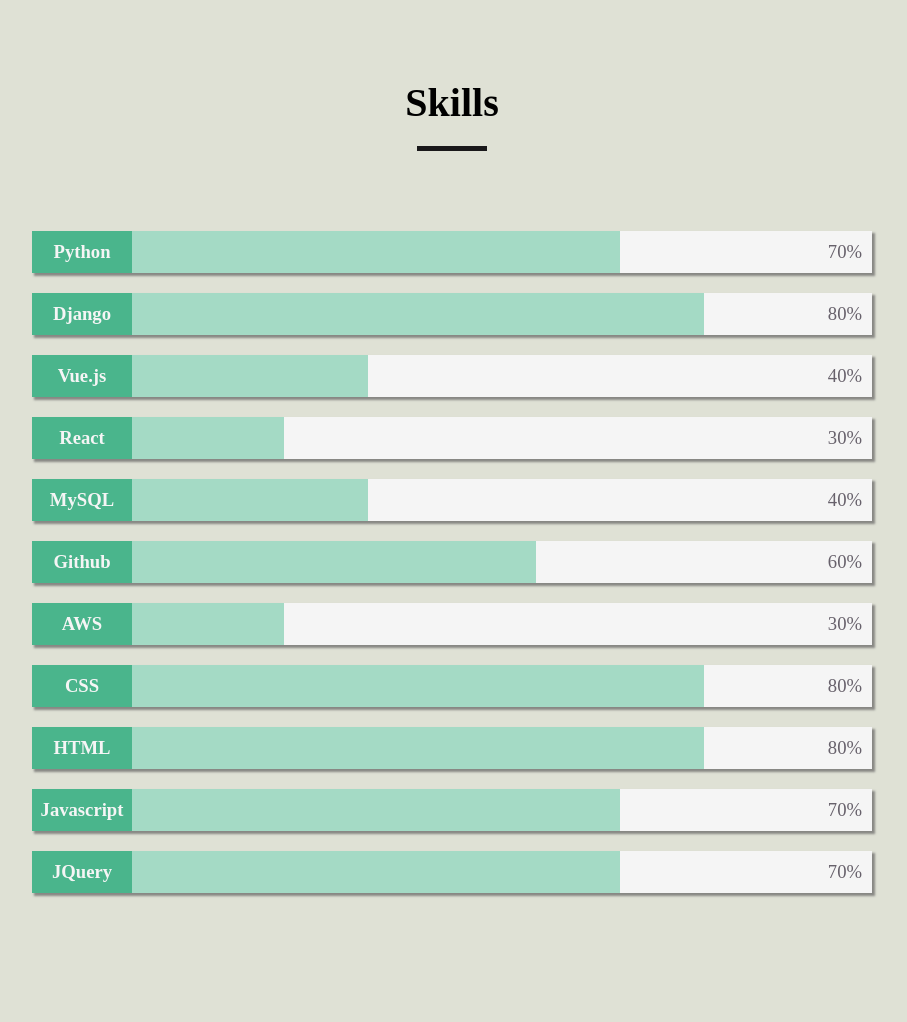
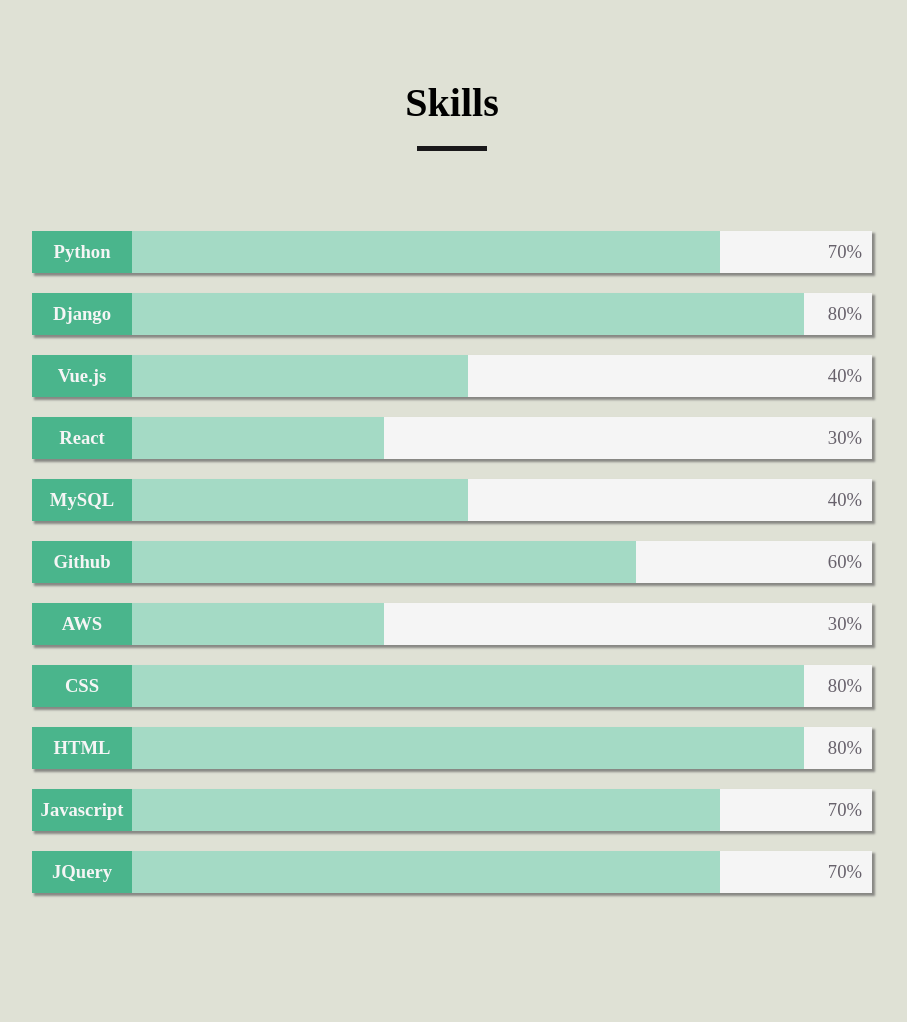
Before and after one commit to wodn5515/portfolio-kiljaewoo, a Django app: page / in a window 1280 px wide. Shown: the part 1676-2698 px from the top of the page, without its empty margins (188-1095 px from the left). Run offline with Django 3.2, Linux system fonts and the light colour scheme; some libraries are stand-ins or nearby versions.

Commit message:
Update : templates
add fontawesome script cdn
change home downarrow size
update nav structure
update skill.html

```diff
--- a/portfolio-backend/templates/head.html
+++ b/portfolio-backend/templates/head.html
@@ -13,4 +13,8 @@
   integrity="sha256-QWo7LDvxbWT2tbbQ97B53yJnYU3WhH/C8ycbRAkjPDc="
   crossorigin="anonymous"
 ></script>
+<script
+  src="https://kit.fontawesome.com/85af176bb0.js"
+  crossorigin="anonymous"
+></script>
 <!--  LOCAL  -->
--- a/portfolio-backend/templates/main/home.html
+++ b/portfolio-backend/templates/main/home.html
@@ -7,8 +7,8 @@
   <svg
     preserveAspectRatio="none"
     viewBox="0 0 100 200"
-    height="3vw"
-    width="3vw"
+    height="4vw"
+    width="4vw"
     version="1.1"
     xmlns="http://www.w3.org/2000/svg"
     class="dest down-arrow"
--- a/portfolio-backend/templates/main/nav.html
+++ b/portfolio-backend/templates/main/nav.html
@@ -1,5 +1,6 @@
 <section id="nav">
-  <div class="mw-1200">
+  <div class="mw-1200 box">
+    <i class="fas fa-bars mob-menu"></i>
     <ul class="after">
       <li class="dest on" dest="home">Home</li>
       <li class="dest" dest="about">About</li>
--- a/portfolio-backend/templates/main/skill.html
+++ b/portfolio-backend/templates/main/skill.html
@@ -6,8 +6,10 @@
       <div class="skill">
         <div class="bar">
           <em class="tag">Python</em>
-          <div class="fill" style="width: calc(70% - 100px)">
+          <div class="fill-wrap">
+            <div class="fill" style="width: 70%">
               <em class="level">Intermediate</em>
+            </div>
           </div>
           <em class="percent">70%</em>
         </div>
@@ -15,8 +17,10 @@
       <div class="skill">
         <div class="bar">
           <em class="tag">Django</em>
-          <div class="fill" style="width: calc(80% - 100px)">
+          <div class="fill-wrap">
+            <div class="fill" style="width: 80%">
               <em class="level">Intermediate</em>
+            </div>
           </div>
           <em class="percent">80%</em>
         </div>
@@ -24,8 +28,10 @@
       <div class="skill">
         <div class="bar">
           <em class="tag">Vue.js</em>
-          <div class="fill" style="width: calc(40% - 100px)">
+          <div class="fill-wrap">
+            <div class="fill" style="width: 40%">
               <em class="level">Basic</em>
+            </div>
           </div>
           <em class="percent">40%</em>
         </div>
@@ -33,8 +39,10 @@
       <div class="skill">
         <div class="bar">
           <em class="tag">React</em>
-          <div class="fill" style="width: calc(30% - 100px)">
+          <div class="fill-wrap">
+            <div class="fill" style="width: 30%">
               <em class="level">Basic</em>
+            </div>
           </div>
           <em class="percent">30%</em>
         </div>
@@ -42,8 +50,10 @@
       <div class="skill">
         <div class="bar">
           <em class="tag">MySQL</em>
-          <div class="fill" style="width: calc(40% - 100px)">
+          <div class="fill-wrap">
+            <div class="fill" style="width: 40%">
               <em class="level">Basic</em>
+            </div>
           </div>
           <em class="percent">40%</em>
         </div>
@@ -51,8 +61,10 @@
       <div class="skill">
         <div class="bar">
           <em class="tag">Github</em>
-          <div class="fill" style="width: calc(60% - 100px)">
+          <div class="fill-wrap">
+            <div class="fill" style="width: 60%">
               <em class="level">Intermediate</em>
+            </div>
           </div>
           <em class="percent">60%</em>
         </div>
@@ -60,8 +72,10 @@
       <div class="skill">
         <div class="bar">
           <em class="tag">AWS</em>
-          <div class="fill" style="width: calc(30% - 100px)">
+          <div class="fill-wrap">
+            <div class="fill" style="width: 30%">
               <em class="level">Basic</em>
+            </div>
           </div>
           <em class="percent">30%</em>
         </div>
@@ -69,8 +83,10 @@
       <div class="skill">
         <div class="bar">
           <em class="tag">CSS</em>
-          <div class="fill" style="width: calc(80% - 100px)">
+          <div class="fill-wrap">
+            <div class="fill" style="width: 80%">
               <em class="level">Intermediate</em>
+            </div>
           </div>
           <em class="percent">80%</em>
         </div>
@@ -78,8 +94,10 @@
       <div class="skill">
         <div class="bar">
           <em class="tag">HTML</em>
-          <div class="fill" style="width: calc(80% - 100px)">
+          <div class="fill-wrap">
+            <div class="fill" style="width: 80%">
               <em class="level">Intermediate</em>
+            </div>
           </div>
           <em class="percent">80%</em>
         </div>
@@ -87,8 +105,10 @@
       <div class="skill">
         <div class="bar">
           <em class="tag">Javascript</em>
-          <div class="fill" style="width: calc(70% - 100px)">
+          <div class="fill-wrap">
+            <div class="fill" style="width: 70%">
               <em class="level">Intermediate</em>
+            </div>
           </div>
           <em class="percent">70%</em>
         </div>
@@ -96,8 +116,10 @@
       <div class="skill">
         <div class="bar">
           <em class="tag">JQuery</em>
-          <div class="fill" style="width: calc(70% - 100px)">
+          <div class="fill-wrap">
+            <div class="fill" style="width: 70%">
               <em class="level">Intermediate</em>
+            </div>
           </div>
           <em class="percent">70%</em>
         </div>
```
Lines whose indentation alone changed are shown as unchanged.
